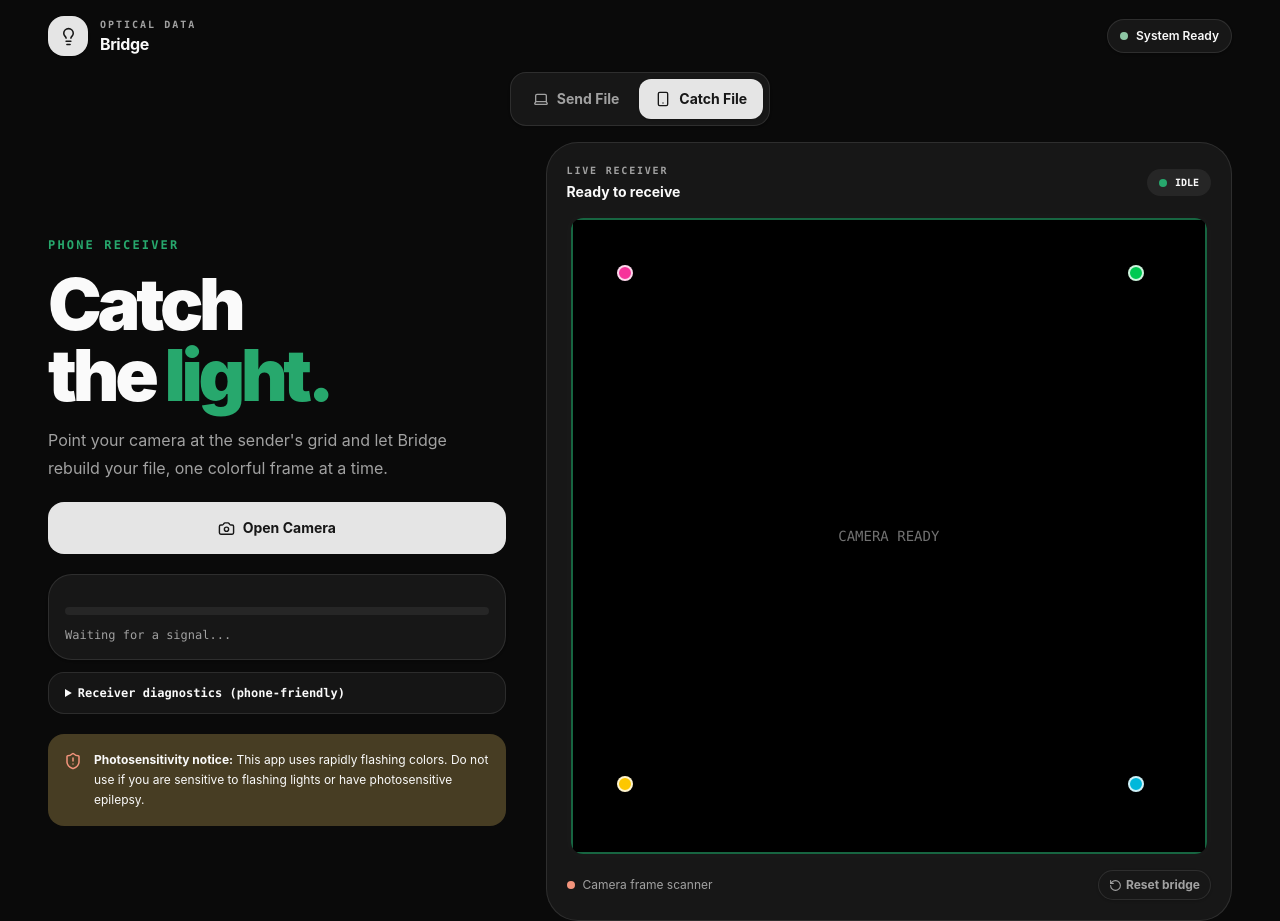
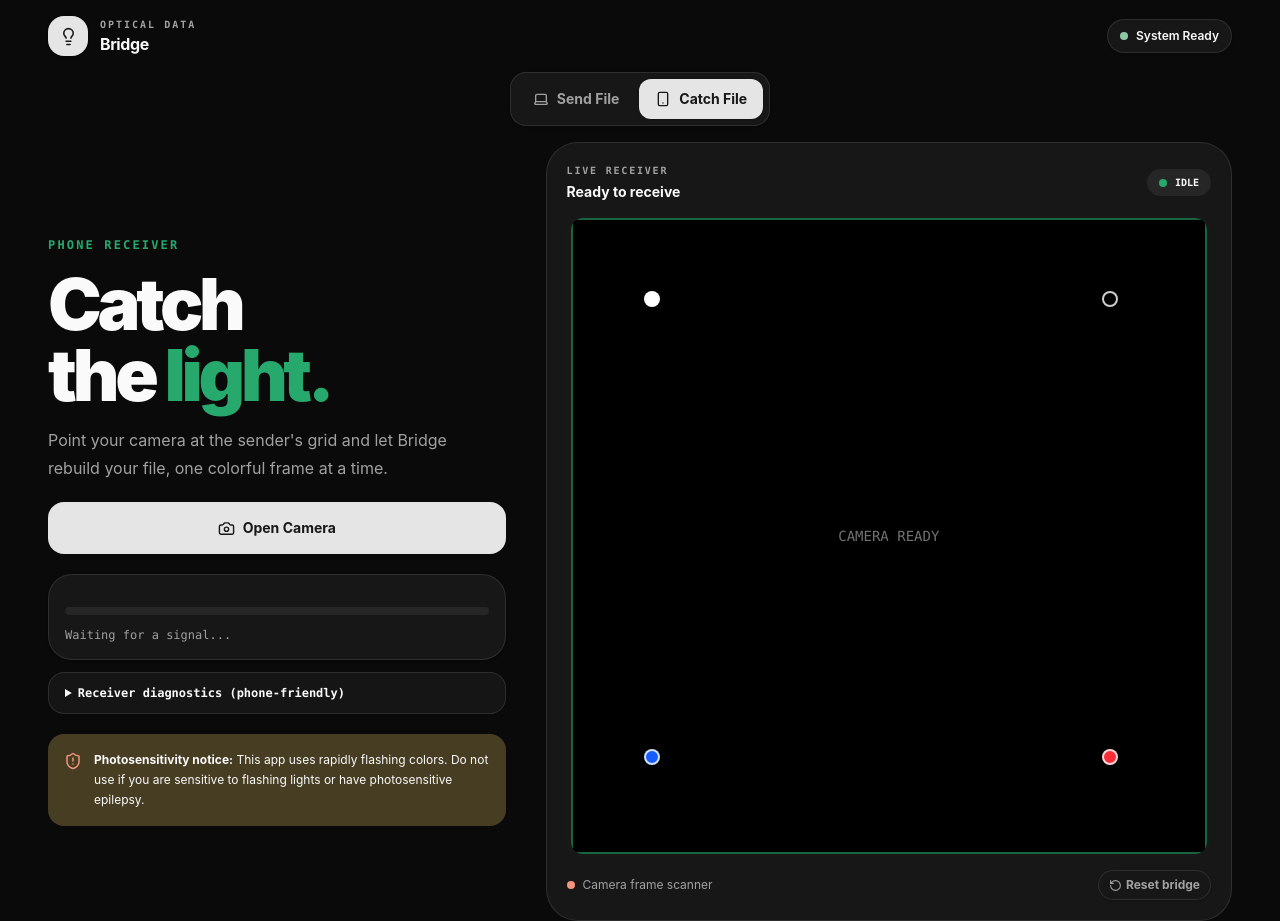
Before and after one commit to SeraphinJR/AirFlop, a React (Vite) app: page / in a window 1280 px wide. Both pictures are taken after a click on the tab "Catch File". Built offline with nearby package versions, Linux system fonts and the light colour scheme.

Commit message:
size reduced and anchor style changed

```diff
--- a/src/App.tsx
+++ b/src/App.tsx
@@ -20,6 +20,7 @@
   const [mode, setMode] = useState<'send' | 'catch'>('send')
   const [progress, setProgress] = useState(0)
   const [file, setFile] = useState<File | null>(null)
+  const [fileError, setFileError] = useState('')
   const [frames, setFrames] = useState<number[][]>([])
   const [totalFrames, setTotalFrames] = useState(0)
   const [countdown, setCountdown] = useState<number | null>(null)
@@ -80,6 +81,7 @@
 
   async function handleFileChange(nextFile: File | null) {
     setFile(nextFile)
+    setFileError('')
     setCountdown(null)
     setProgress(0)
     if (!nextFile) {
@@ -87,12 +89,18 @@
       setTotalFrames(0)
       return
     }
+    try {
       const data = new Uint8Array(await nextFile.arrayBuffer())
       const extensionStart = nextFile.name.lastIndexOf('.')
       const extension = extensionStart > 0 ? nextFile.name.slice(extensionStart + 1) : ''
       const nextFrames = await buildTransmissionFrames(data, extension)
       setFrames(nextFrames)
       setTotalFrames(nextFrames.length)
+    } catch (error) {
+      setFrames([])
+      setTotalFrames(0)
+      setFileError(error instanceof Error ? error.message : 'Unable to prepare this file for transmission.')
+    }
   }
 
   function handleModeChange(nextMode: 'send' | 'catch') {
@@ -256,6 +264,7 @@
                       </p>
                     </div>
                   )}
+                  {fileError && <p className="mt-3 rounded-2xl border border-coral/30 bg-coral/10 p-3 text-sm font-semibold text-coral">{fileError}</p>}
                   <button
                     onClick={handleToggleBeam}
                     disabled={!file || !frames.length || countdown !== null}
@@ -405,10 +414,10 @@
                   <div className="pointer-events-none absolute inset-0 flex items-center justify-center">
                     <div className="relative h-full w-full border-2 border-mint-dark/60">
                       {[
-                        ['top-left', 'left-[8.33%] top-[8.33%] bg-pink-500'],
-                        ['top-right', 'right-[8.33%] top-[8.33%] bg-green-500'],
-                        ['bottom-right', 'right-[8.33%] bottom-[8.33%] bg-cyan-500'],
-                        ['bottom-left', 'left-[8.33%] bottom-[8.33%] bg-yellow-400'],
+                        ['top-left', 'left-[12.5%] top-[12.5%] bg-white'],
+                        ['top-right', 'right-[12.5%] top-[12.5%] bg-black'],
+                        ['bottom-right', 'right-[12.5%] bottom-[12.5%] bg-red-500'],
+                        ['bottom-left', 'left-[12.5%] bottom-[12.5%] bg-blue-600'],
                       ].map(([label, className]) => (
                         <span key={label} className={`absolute h-4 w-4 -translate-x-1/2 -translate-y-1/2 rounded-full border-2 border-white/80 shadow-sm ${className}`} />
                       ))}
--- a/src/decoder.worker.ts
+++ b/src/decoder.worker.ts
@@ -26,6 +26,7 @@
   if (pixels.length !== width * height * 4) return reject('invalid dimensions')
   const anchors = findAnchors(pixels, width, height)
   if (!anchors) return reject('no anchors')
+  postDebug('Anchors detected', anchors)
   if (!validQuad(anchors)) return reject('invalid quadrilateral')
   const h = homography(FINDER_CENTRES as unknown as Point[], anchors)
   if (!h) return reject('invalid quadrilateral')
@@ -36,7 +37,7 @@
   const clock = sample(FRAME_CLOCK_COLUMN, HEADER_ROW)
   if (!clock || classify(clock, localPalette) === null) return reject('ambiguous clock')
   let id = 0
-  for (const column of FRAME_ID_COLUMNS) { const symbol = sample(column, HEADER_ROW); const value = symbol && classify(symbol, localPalette); if (value === null || value === undefined) return reject('frame ID failure'); id = (id * 4 + value) >>> 0 }
+  for (const column of FRAME_ID_COLUMNS) { const symbol = sample(column, HEADER_ROW); const value = symbol && classify(symbol, localPalette); if (value === null || value === undefined) return reject('frame ID failure'); id = (id * 4 + value) & 0xffff }
   const payload = new Uint8Array(BYTES_PER_FRAME); let position = 0
   for (let row = 0; row < GRID_SIZE; row += 1) for (let column = 0; column < GRID_SIZE; column += 1) if (!isReservedCell(row, column)) {
     const color = sample(column, row); const value = color && classify(color, localPalette)
@@ -108,18 +109,8 @@
   return result
 }
 function matches(c: Rgb, target: Rgb) {
-  const [hue, saturation, value] = hsv(c)
-  const [targetHue, targetSaturation] = hsv(target)
-  if (saturation < .48 || value < .16 || saturation < targetSaturation * .55) return false
-  const distance = Math.abs(hue - targetHue)
-  return Math.min(distance, 360 - distance) < 22
-}
-function hsv([r, g, b]: Rgb) {
-  const max = Math.max(r, g, b), min = Math.min(r, g, b), delta = max - min
-  const value = max / 255
-  if (!delta) return [0, 0, value]
-  const hue = max === r ? (60 * ((g - b) / delta) + 360) % 360 : max === g ? 60 * ((b - r) / delta) + 120 : 60 * ((r - g) / delta) + 240
-  return [hue, delta / max, value]
+  const distance = Math.hypot(c[0] - target[0], c[1] - target[1], c[2] - target[2]) / 441.67
+  return distance < .22
 }
 function chromaDistance(a: Rgb, b: Rgb) {
   const an = Math.max(...a, 1), bn = Math.max(...b, 1)
--- a/src/hooks/useCameraReceiver.ts
+++ b/src/hooks/useCameraReceiver.ts
@@ -55,7 +55,7 @@
       setDebug(current => ({
         ...current,
         detectedFrames: message.detectedFrames ?? current.detectedFrames,
-        anchors: message.anchors ?? current.anchors,
+        anchors: message.type === 'DEBUG' ? message.anchors ?? [] : current.anchors,
         decoder: message.status
           ? `${message.status}${'rejectionSummary' in message && message.rejectionSummary ? ` · ${message.rejectionSummary}` : ''}`
           : (message.type ? `Received ${message.type}` : 'Received an unrecognised message'),
--- a/src/lib/opticalFrame.ts
+++ b/src/lib/opticalFrame.ts
@@ -4,17 +4,17 @@
 export type Rgb = readonly [number, number, number]
 export const OPTICAL_PALETTE: readonly Rgb[] = [[12, 18, 28], [244, 63, 94], [20, 184, 166], [250, 204, 21]]
 export const OPTICAL_PALETTE_CSS = OPTICAL_PALETTE.map(([r, g, b]) => `rgb(${r} ${g} ${b})`)
-export const ANCHOR_PALETTE: readonly Rgb[] = [[236, 72, 153], [34, 197, 94], [6, 182, 212], [234, 179, 8]]
+export const ANCHOR_PALETTE: readonly Rgb[] = [[255, 255, 255], [0, 0, 0], [255, 0, 0], [0, 0, 255]]
 export const ANCHOR_PALETTE_CSS = ANCHOR_PALETTE.map(([r, g, b]) => `rgb(${r} ${g} ${b})`)
-export const GRID_SIZE = 24
+export const GRID_SIZE = 16
 export const TRANSMISSION_FPS = 6
 export const FRAME_BLOCKS = GRID_SIZE * GRID_SIZE
-export const HEADER_ROW = 12
+export const HEADER_ROW = 8
 export const CALIBRATION_COLUMNS = [1, 2, 3, 4] as const
-export const FRAME_ID_COLUMNS = Array.from({ length: 16 }, (_, index) => index + 5)
-export const FRAME_CLOCK_COLUMN = 21
+export const FRAME_ID_COLUMNS = Array.from({ length: 8 }, (_, index) => index + 5)
+export const FRAME_CLOCK_COLUMN = 13
 export const FINDER_SIZE = 2
-export const FINDER_QUIET_SIZE = 4
+export const FINDER_QUIET_SIZE = 3
 export const FINDERS = {
   topLeft: { row: 1, column: 1, colour: 0 }, topRight: { row: 1, column: GRID_SIZE - 3, colour: 1 },
   bottomRight: { row: GRID_SIZE - 3, column: GRID_SIZE - 3, colour: 2 }, bottomLeft: { row: GRID_SIZE - 3, column: 1, colour: 3 },
@@ -28,7 +28,7 @@
   return (row < FINDER_QUIET_SIZE || row >= GRID_SIZE - FINDER_QUIET_SIZE) && (column < FINDER_QUIET_SIZE || column >= GRID_SIZE - FINDER_QUIET_SIZE)
 }
 export const PAYLOAD_BLOCKS_PER_FRAME = Array.from({ length: FRAME_BLOCKS }, (_, index) => index).filter(index => !isReservedCell(Math.floor(index / GRID_SIZE), index % GRID_SIZE)).length
-export const BYTES_PER_FRAME = PAYLOAD_BLOCKS_PER_FRAME / 4
+export const BYTES_PER_FRAME = Math.floor(PAYLOAD_BLOCKS_PER_FRAME / 4)
 export const DATA_SHARDS_PER_GROUP = 4
 export const PARITY_SHARDS_PER_GROUP = 1
 let reedSolomonPromise: Promise<ReedSolomonErasure> | undefined
@@ -38,8 +38,8 @@
   const frame = new Array<number>(FRAME_BLOCKS).fill(0); const cell = (row: number, column: number) => row * GRID_SIZE + column
   for (const finder of Object.values(FINDERS)) for (let row = finder.row; row < finder.row + FINDER_SIZE; row += 1) for (let column = finder.column; column < finder.column + FINDER_SIZE; column += 1) frame[cell(row, column)] = finder.colour
   CALIBRATION_COLUMNS.forEach((column, colour) => { frame[cell(HEADER_ROW, column)] = colour })
-  const unsignedFrameId = frameId >>> 0
-  FRAME_ID_COLUMNS.forEach((column, pairIndex) => { frame[cell(HEADER_ROW, column)] = (unsignedFrameId >>> (30 - pairIndex * 2)) & 3 }); frame[cell(HEADER_ROW, FRAME_CLOCK_COLUMN)] = unsignedFrameId & 1
+  const unsignedFrameId = frameId & 0xffff
+  FRAME_ID_COLUMNS.forEach((column, pairIndex) => { frame[cell(HEADER_ROW, column)] = (unsignedFrameId >>> (14 - pairIndex * 2)) & 3 }); frame[cell(HEADER_ROW, FRAME_CLOCK_COLUMN)] = unsignedFrameId & 1
   let payloadPosition = 0
   for (let row = 0; row < GRID_SIZE; row += 1) for (let column = 0; column < GRID_SIZE; column += 1) if (!isReservedCell(row, column)) frame[cell(row, column)] = payloadIndices[payloadPosition++] ?? 0
   return frame
```
Lines whose indentation alone changed are shown as unchanged.
